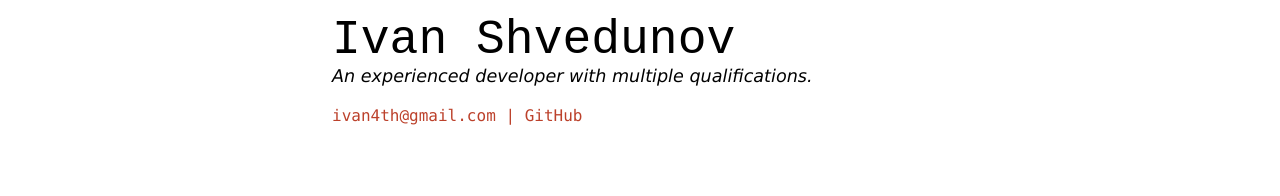
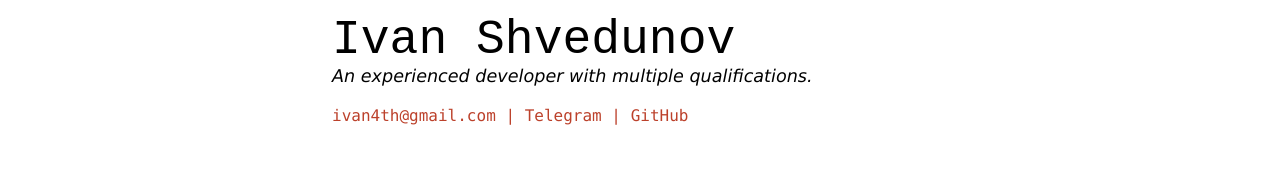
Before and after one commit to ivan4th/ivan4th.github.io, a plain HTML site: page cv/index.html in a window 1280 px wide. Shown: the top 196 px of the page. Drawn offline with Linux system fonts and the light colour scheme.

Commit message:
Add telegram

```diff
--- a/cv/index.html
+++ b/cv/index.html
@@ -14,6 +14,7 @@
 
 <div id="webaddress">
 <a href="ivan4th@gmail.com">ivan4th@gmail.com</a>
+| <a href="https://t.me/ivan4th">Telegram</a>
 | <a href="https://github.com/ivan4th">GitHub</a>
 </div>
 
```
